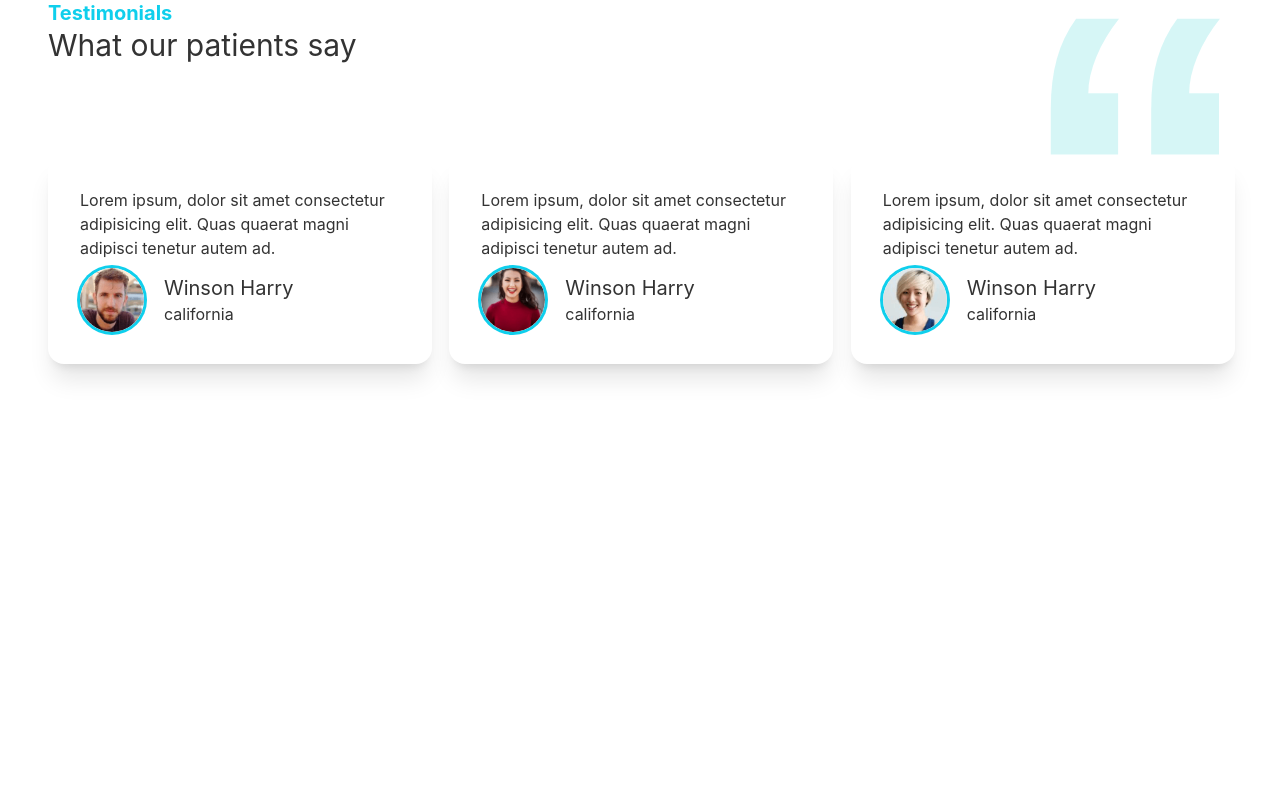
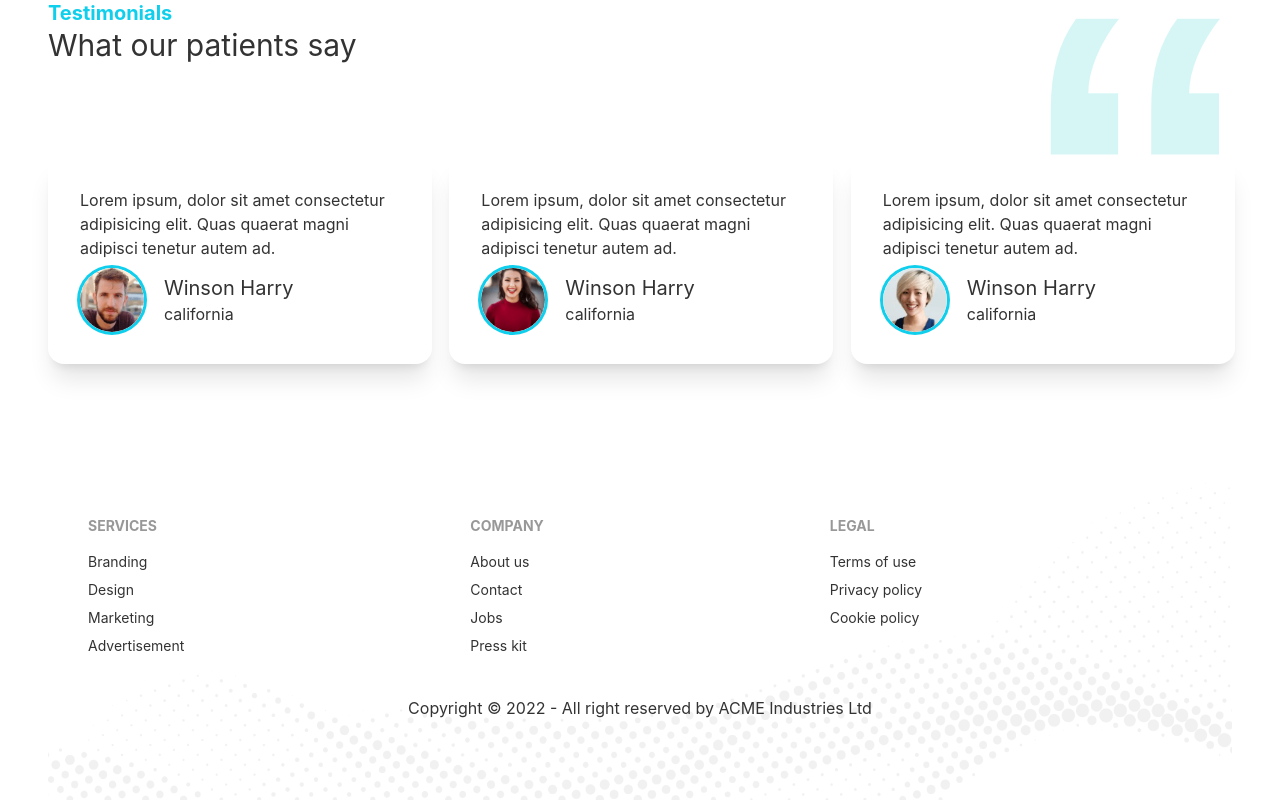
Before and after one commit to Mehadi-Hasan98/doctors-portal, a React (Create React App) app: page / in a window 1280 px wide. Shown: the part 3108-3908 px from the top of the page. Before the commit the page ends 3584 px from the top, so only its background shows below. Built offline with nearby package versions, Linux system fonts and the light colour scheme.

Commit message:
Footer added

```diff
--- a/public/index.html
+++ b/public/index.html
@@ -24,7 +24,7 @@
       work correctly both with client-side routing and a non-root public URL.
       Learn how to configure a non-root public URL by running `npm run build`.
     -->
-    <title>React App</title>
+    <title>Doctors Portal</title>
   </head>
   <body>
     <noscript>You need to enable JavaScript to run this app.</noscript>
--- a/src/Pages/Home/Banner.js
+++ b/src/Pages/Home/Banner.js
@@ -4,12 +4,12 @@
 
 const Banner = () => {
     return (
-        <div class="hero min-h-screen">
-  <div class="hero-content flex-col lg:flex-row-reverse">
-    <img src={chair} alt="" class="max-w-sm rounded-lg shadow-2xl" />
+        <div className="hero min-h-screen">
+  <div className="hero-content flex-col lg:flex-row-reverse">
+    <img src={chair} alt="" className="max-w-sm rounded-lg shadow-2xl" />
     <div>
-      <h1 class="text-5xl font-bold">Your New Smile Starts Here!</h1>
-      <p class="py-6">Provident cupiditate voluptatem et in. Quaerat fugiat ut assumenda excepturi exercitationem quasi. In deleniti eaque aut repudiandae et a id nisi.</p>
+      <h1 className="text-5xl font-bold">Your New Smile Starts Here!</h1>
+      <p className="py-6">Provident cupiditate voluptatem et in. Quaerat fugiat ut assumenda excepturi exercitationem quasi. In deleniti eaque aut repudiandae et a id nisi.</p>
       <PrimaryButton>Get Started</PrimaryButton>
     </div>
   </div>
--- /dev/null
+++ b/src/Pages/Home/Footer.js
@@ -0,0 +1,40 @@
+import React from 'react';
+import footer from '../../assets/images/footer.png';
+
+const Footer = () => {
+    return (
+        <footer style={{
+            background: `url(${footer})`,
+            backgroundSize: 'cover'
+        }}
+         className="p-10">
+  <div className='footer'>
+  <div>
+    <span className="footer-title">Services</span>
+    <a className="link link-hover">Branding</a>
+    <a className="link link-hover">Design</a>
+    <a className="link link-hover">Marketing</a>
+    <a className="link link-hover">Advertisement</a>
+  </div>
+  <div>
+    <span className="footer-title">Company</span>
+    <a className="link link-hover">About us</a>
+    <a className="link link-hover">Contact</a>
+    <a className="link link-hover">Jobs</a>
+    <a className="link link-hover">Press kit</a>
+  </div>
+  <div>
+    <span className="footer-title">Legal</span>
+    <a className="link link-hover">Terms of use</a>
+    <a className="link link-hover">Privacy policy</a>
+    <a className="link link-hover">Cookie policy</a>
+  </div>
+  </div>
+  <div className='my-10 text-center'>
+    <p>Copyright © 2022 - All right reserved by ACME Industries Ltd</p>
+  </div>
+</footer>
+    );
+};
+
+export default Footer;
--- a/src/Pages/Home/Home.js
+++ b/src/Pages/Home/Home.js
@@ -1,5 +1,6 @@
 import React from 'react';
 import Banner from './Banner';
+import Footer from './Footer';
 import Info from './Info';
 import MakeAppointment from './MakeAppointment';
 import Services from './Services';
@@ -16,6 +17,7 @@
             <Terms></Terms>
             <MakeAppointment></MakeAppointment>
             <Testimonials></Testimonials>
+            <Footer></Footer>
         </div>
     );
 };
--- a/src/Pages/Home/InfoCard.js
+++ b/src/Pages/Home/InfoCard.js
@@ -2,12 +2,12 @@
 
 const InfoCard = ({img, cardTitle, bgClass}) => {
     return (
-        <div class={`card lg:card-side bg-base-100 shadow-xl ${bgClass}`}>
+        <div className={`card lg:card-side bg-base-100 shadow-xl ${bgClass}`}>
   <figure className='pl-5'>
       <img src={img} alt="Album"/>
   </figure>
-  <div class="card-body text-white">
-    <h2 class="card-title">{cardTitle}</h2>
+  <div className="card-body text-white">
+    <h2 className="card-title">{cardTitle}</h2>
     <p>Click the button to listen on Spotiwhy app.</p>
   </div>
 </div>
--- a/src/Pages/Home/Review.js
+++ b/src/Pages/Home/Review.js
@@ -2,12 +2,12 @@
 
 const Review = ({review}) => {
     return (
-        <div class="card w-96 bg-base-100 shadow-xl">
-        <div class="card-body">
+        <div className="card w-96 bg-base-100 shadow-xl">
+        <div className="card-body">
           <p>Lorem ipsum, dolor sit amet consectetur adipisicing elit. Quas quaerat magni adipisci tenetur autem ad.</p>
-          <div class="flex items-center">
-          <div class="avatar">
-    <div class="w-16 rounded-full ring ring-primary ring-offset-base-100 mr-5">
+          <div className="flex items-center">
+          <div className="avatar">
+    <div className="w-16 rounded-full ring ring-primary ring-offset-base-100 mr-5">
     <img src={review.img} alt="" />
     </div>
     </div>
--- a/src/Pages/Home/Service.js
+++ b/src/Pages/Home/Service.js
@@ -2,12 +2,12 @@
 
 const Service = ({service}) => {
     return (
-        <div class="card lg:max-w-lg bg-base-100 shadow-xl">
-  <figure class="px-10 pt-10">
-    <img src={service.img} alt="Service" class="rounded-xl" />
+        <div className="card lg:max-w-lg bg-base-100 shadow-xl">
+  <figure className="px-10 pt-10">
+    <img src={service.img} alt="Service" className="rounded-xl" />
   </figure>
-  <div class="card-body items-center text-center">
-    <h2 class="card-title">{service.name}</h2>
+  <div className="card-body items-center text-center">
+    <h2 className="card-title">{service.name}</h2>
     <p>If a dog chews shoes whose shoes does he choose?</p>
   </div>
 </div>
--- a/src/Pages/Home/Terms.js
+++ b/src/Pages/Home/Terms.js
@@ -4,12 +4,12 @@
 
 const Terms = () => {
     return (
-        <div class="hero min-h-screen">
-        <div class="hero-content flex-col lg:flex-row">
-          <img src={treatment} class="max-w-sm rounded-lg shadow-2xl" />
+        <div className="hero min-h-screen">
+        <div className="hero-content flex-col lg:flex-row">
+          <img src={treatment} className="max-w-sm rounded-lg shadow-2xl" />
           <div>
-            <h1 class="text-4xl font-bold">Exceptional Dental Care, On Your Terms</h1>
-            <p class="py-6">Provident cupiditate voluptatem et in. Quaerat fugiat ut assumenda excepturi exercitationem quasi. In deleniti eaque aut repudiandae et a id nisi.</p>
+            <h1 className="text-4xl font-bold">Exceptional Dental Care, On Your Terms</h1>
+            <p className="py-6">Provident cupiditate voluptatem et in. Quaerat fugiat ut assumenda excepturi exercitationem quasi. In deleniti eaque aut repudiandae et a id nisi.</p>
             <PrimaryButton>Get Started</PrimaryButton>
           </div>
         </div>
--- a/src/Pages/Shared/Navbar.js
+++ b/src/Pages/Shared/Navbar.js
@@ -11,22 +11,22 @@
       <li><Link to="/login">Login</Link></li>
     </>
     return (
-        <div class="navbar bg-base-100">
-  <div class="navbar-start">
-    <div class="dropdown">
-      <label tabindex="0" class="btn btn-ghost lg:hidden">
-        <svg xmlns="http://www.w3.org/2000/svg" class="h-5 w-5" fill="none" viewBox="0 0 24 24" stroke="currentColor"><path stroke-linecap="round" stroke-linejoin="round" stroke-width="2" d="M4 6h16M4 12h8m-8 6h16" /></svg>
+        <div className="navbar bg-base-100">
+  <div className="navbar-start">
+    <div className="dropdown">
+      <label tabIndex="0" className="btn btn-ghost lg:hidden">
+        <svg xmlns="http://www.w3.org/2000/svg" className="h-5 w-5" fill="none" viewBox="0 0 24 24" stroke="currentColor"><path strokeLinecap="round" strokeLinejoin="round" strokeWidth="2" d="M4 6h16M4 12h8m-8 6h16" /></svg>
       </label>
-      <ul tabindex="0" class="menu menu-compact dropdown-content mt-3 p-2 shadow bg-base-100 rounded-box w-52">
-      <ul class="menu menu-horizontal p-0">
+      <ul tabIndex="0" className="menu menu-compact dropdown-content mt-3 p-2 shadow bg-base-100 rounded-box w-52">
+      <ul className="menu menu-horizontal p-0">
       {menuItems}
     </ul>
       </ul>
     </div>
-    <a class="btn btn-ghost normal-case text-xl">Doctors Portal</a>
+    <a className="btn btn-ghost normal-case text-xl">Doctors Portal</a>
   </div>
-  <div class="navbar-center hidden lg:flex">
-    <ul class="menu menu-horizontal p-0">
+  <div className="navbar-center hidden lg:flex">
+    <ul className="menu menu-horizontal p-0">
       {menuItems}
     </ul>
   </div>
--- a/src/Pages/Shared/PrimaryButton.js
+++ b/src/Pages/Shared/PrimaryButton.js
@@ -2,7 +2,7 @@
 
 const PrimaryButton = ({children}) => {
     return (
-        <button class="btn btn-primary uppercase text-white font-bold bg-gradient-to-r from-secondary to-primary ">{children}</button>
+        <button className="btn btn-primary uppercase text-white font-bold bg-gradient-to-r from-secondary to-primary ">{children}</button>
     );
 };
 
```
Also changed, not shown: 1 other file (tests, documents, lock files or other folders).
